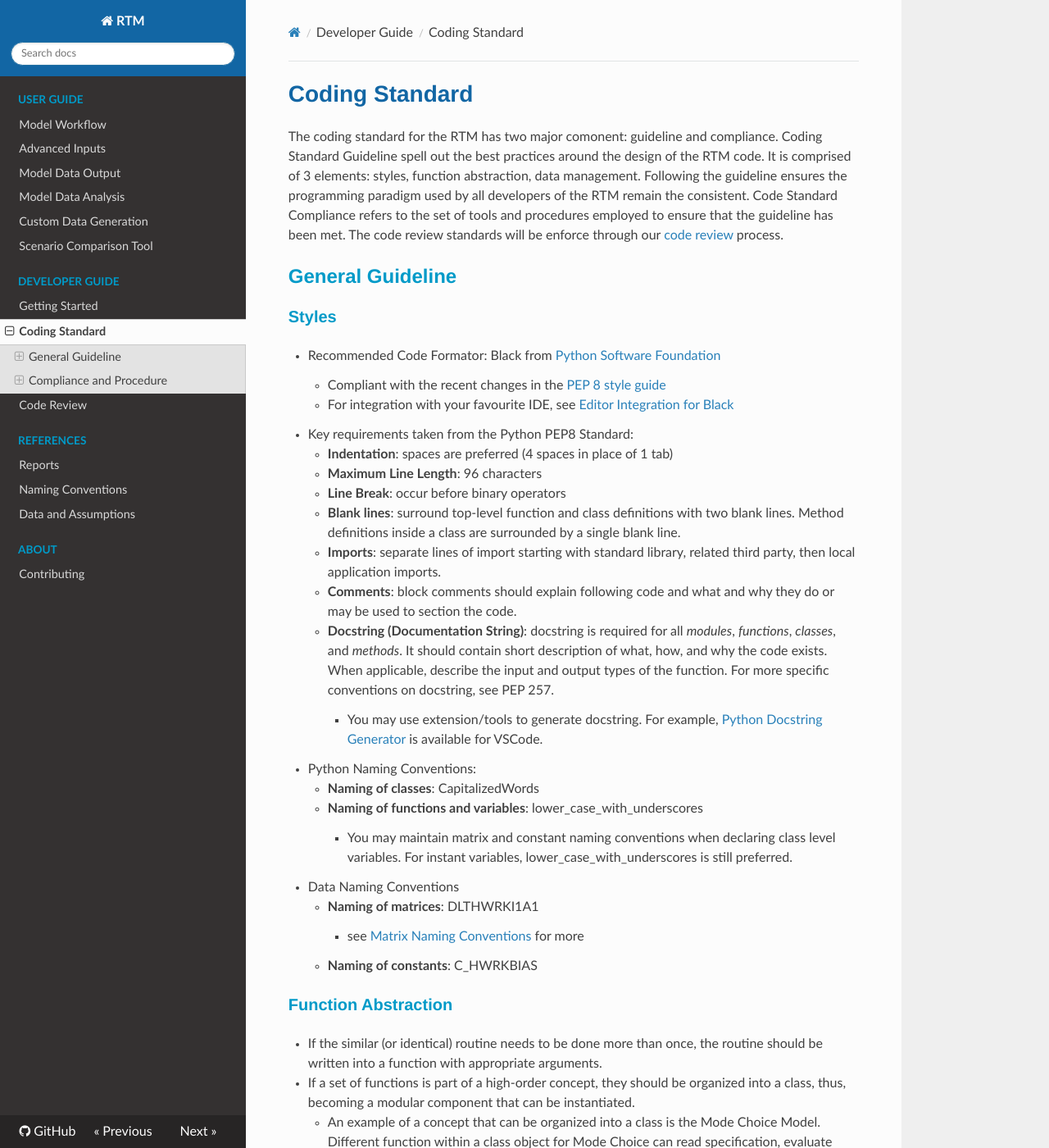
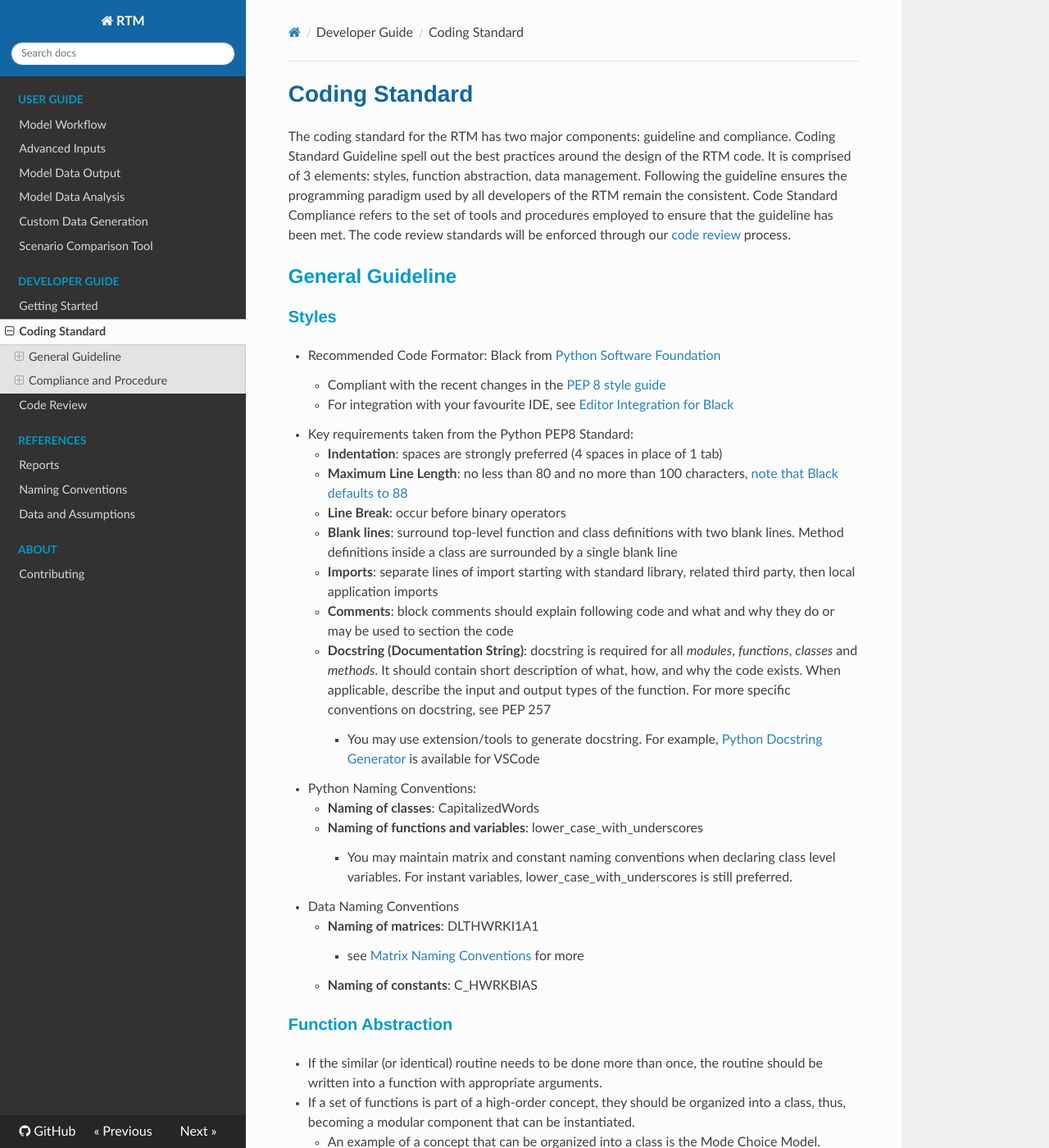
Before and after one commit to TransLinkForecasting/rtmdoc, an MkDocs documentation site: the page built from docs/coding_standard.md, in a window 1280 px wide and 1400 px high. Shown: the whole window at 82% size. Built offline with MkDocs 1.6.1, drawn with Linux system fonts in a browser that asks for light colours; nearby versions of some CDN libraries; some of the changed text lies outside the part shown.

Commit message:
Update coding_standard.md

```diff
--- a/docs/coding_standard.md
+++ b/docs/coding_standard.md
@@ -1,7 +1,7 @@
 
 # Coding Standard
 
-The coding standard for the RTM has two major comonent: guideline and compliance. Coding Standard Guideline spell out the best practices around the design of the RTM code. It is comprised of 3 elements: styles, function abstraction, data management. Following the guideline ensures the programming paradigm used by all developers of the RTM remain the consistent. Code Standard Compliance refers to the set of tools and procedures employed to ensure that the guideline has been met. The code review standards will be enforce through our [code review] process.
+The coding standard for the RTM has two major components: guideline and compliance. Coding Standard Guideline spell out the best practices around the design of the RTM code. It is comprised of 3 elements: styles, function abstraction, data management. Following the guideline ensures the programming paradigm used by all developers of the RTM remain the consistent. Code Standard Compliance refers to the set of tools and procedures employed to ensure that the guideline has been met. The code review standards will be enforced through our [code review] process.
 
 
 ## General Guideline
@@ -12,14 +12,14 @@ The coding standard for the RTM has two major comonent: guideline and compliance
     * Compliant with the recent changes in the [PEP 8 style guide]
     * For integration with your favourite IDE, see [Editor Integration for Black]
 * Key requirements taken from the Python PEP8 Standard:
-    * **Indentation**: spaces are preferred (4 spaces in place of 1 tab)
-    * **Maximum Line Length**: 96 characters
+    * **Indentation**: spaces are strongly preferred (4 spaces in place of 1 tab)
+    * **Maximum Line Length**: no less than 80 and no more than 100 characters, [note that Black defaults to 88](https://black.readthedocs.io/en/stable/the_black_code_style/current_style.html#line-length)
     * **Line Break**: occur before binary operators
-    * **Blank lines**: surround top-level function and class definitions with two blank lines. Method definitions inside a class are surrounded by a single blank line.
-    * **Imports**: separate lines of import starting with standard library, related third party, then local application imports.
-    * **Comments**: block comments should explain following code and what and why they do or may be used to section the code.
-    * **Docstring (Documentation String)**: docstring is required for all *modules*, *functions*, *classes*, and *methods*. It should contain short description of what, how, and why the code exists. When applicable, describe the input and output types of the function. For more specific conventions on docstring, see PEP 257.
-        * You may use extension/tools to generate docstring. For example, [Python Docstring Generator] is available for VSCode.
+    * **Blank lines**: surround top-level function and class definitions with two blank lines. Method definitions inside a class are surrounded by a single blank line
+    * **Imports**: separate lines of import starting with standard library, related third party, then local application imports
+    * **Comments**: block comments should explain following code and what and why they do or may be used to section the code
+    * **Docstring (Documentation String)**: docstring is required for all *modules*, *functions*, *classes* and *methods*. It should contain short description of what, how, and why the code exists. When applicable, describe the input and output types of the function. For more specific conventions on docstring, see PEP 257
+        * You may use extension/tools to generate docstring. For example, [Python Docstring Generator] is available for VSCode
 * Python Naming Conventions:
     * **Naming of classes**: CapitalizedWords
     * **Naming of functions and variables**: lower_case_with_underscores
```
Also changed, not shown: other parts of docs/coding_standard.md (+2 -2 lines).
